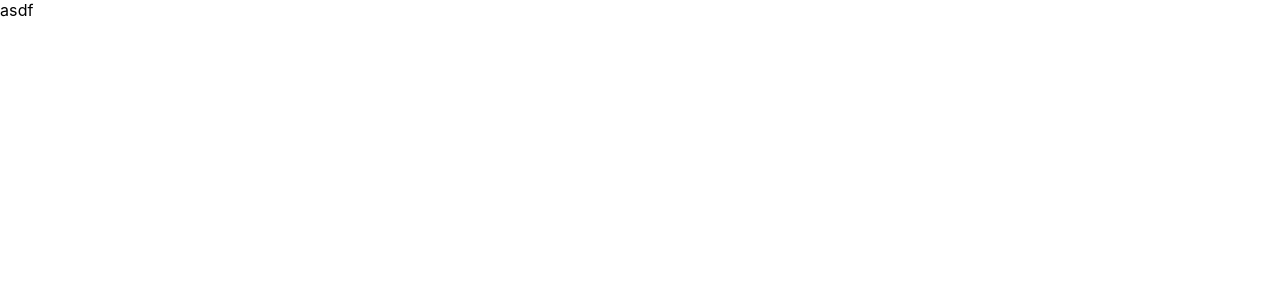
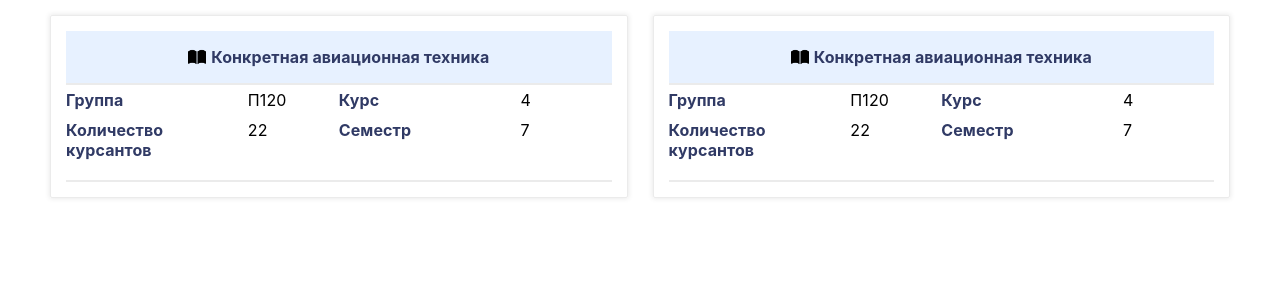
Before and after one commit to VeronikaBogdan/aviation-cards-task, a React (Create React App) app: page / in a window 1280 px wide. Shown: the top 300 px of the page. Built offline with nearby package versions, Linux system fonts and the light colour scheme.

Commit message:
feat: implement header and details-info of card

```diff
--- a/src/app.js
+++ /dev/null
@@ -1,3 +0,0 @@
-const App = () => <div>asdf</div>;
-
-export default App;
--- /dev/null
+++ b/src/app.jsx
@@ -0,0 +1,10 @@
+import { Card } from './components/card';
+
+import { StyledContainer } from './components/layout/container';
+
+export const App = () => (
+  <StyledContainer>
+    <Card />
+    <Card />
+  </StyledContainer>
+);
--- /dev/null
+++ b/src/components/card/card.jsx
@@ -0,0 +1,14 @@
+import { Header, ImageBook, StyledCard } from './styled-card';
+
+import book from '../../assets/open-book-icon.png';
+import { DetailsInfo } from '../details-info';
+
+export const Card = () => (
+  <StyledCard>
+    <Header>
+      <ImageBook src={book} />
+      <span>Конкретная авиационная техника</span>
+    </Header>
+    <DetailsInfo />
+  </StyledCard>
+);
--- /dev/null
+++ b/src/components/card/index.js
@@ -0,0 +1 @@
+export { Card } from './card';
--- /dev/null
+++ b/src/components/card/styled-card.js
@@ -0,0 +1,32 @@
+import styled from 'styled-components';
+
+import { BLUE, LIGHT_GRAY, SKY } from '../../styles/constant';
+
+export const StyledCard = styled.section`
+  display: flex;
+  flex-direction: column;
+  flex: 1;
+  padding: 15px;
+  border: 1px solid ${LIGHT_GRAY};
+  border-radius: 2px;
+  box-shadow: 0px 0px 5px 1px ${LIGHT_GRAY};
+`;
+
+export const Header = styled.div`
+  display: flex;
+  justify-content: center;
+  align-items: center;
+  gap: 5px;
+  padding: 16px;
+  background-color: ${SKY};
+  font-weight: 700;
+  color: ${BLUE};
+`;
+
+export const ImageBook = styled.img.attrs(({ src }) => ({
+  src: src,
+  alt: 'image: book',
+}))`
+  width: 18px;
+  height: 18px;
+`;
--- /dev/null
+++ b/src/components/details-info/details-info.jsx
@@ -0,0 +1,21 @@
+import { Detail, DetailName, Details } from './styled-details-info';
+
+export const DetailsInfo = () => {
+  const details = [
+    { name: 'Группа', value: 'П120' },
+    { name: 'Курс', value: '4' },
+    { name: 'Количество курсантов', value: '22' },
+    { name: 'Семестр', value: '7' },
+  ];
+
+  return (
+    <Details>
+      {details.map((detail) => (
+        <Detail>
+          <DetailName>{detail.name}</DetailName>
+          <span>{detail.value}</span>
+        </Detail>
+      ))}
+    </Details>
+  );
+};
--- /dev/null
+++ b/src/components/details-info/index.js
@@ -0,0 +1 @@
+export { DetailsInfo } from './details-info';
--- /dev/null
+++ b/src/components/details-info/styled-details-info.js
@@ -0,0 +1,22 @@
+import styled from 'styled-components';
+
+import { BLUE, LIGHT_GRAY } from '../../styles/constant';
+
+export const Details = styled.div`
+  display: grid;
+  grid-template-columns: 1fr 1fr;
+  row-gap: 10px;
+  padding: 5px 0 20px;
+  border-top: 2px solid ${LIGHT_GRAY};
+  border-bottom: 2px solid ${LIGHT_GRAY};
+`;
+
+export const Detail = styled.div`
+  display: grid;
+  grid-template-columns: 2fr 1fr;
+`;
+
+export const DetailName = styled.span`
+  font-weight: 700;
+  color: ${BLUE};
+`;
--- /dev/null
+++ b/src/components/layout/container.js
@@ -0,0 +1,20 @@
+import styled from 'styled-components';
+
+export const StyledContainer = styled.main`
+  display: grid;
+  grid-template-columns: 1fr 1fr;
+  gap: 25px;
+  margin: 0 auto;
+  padding: 15px 0;
+  width: calc(100vw - 100px);
+  max-width: 1440px;
+
+  @media (max-width: 768px) {
+    max-width: 640px;
+  }
+
+  @media (max-width: 320px) {
+    max-width: 288px;
+    width: 100%;
+  }
+`;
--- a/src/index.js
+++ b/src/index.js
@@ -1,7 +1,7 @@
 import React from 'react';
 import ReactDOM from 'react-dom/client';
 
-import App from './app';
+import { App } from './app';
 
 import { GlobalStyles } from './styles/global';
 
--- /dev/null
+++ b/src/styles/constant.js
@@ -0,0 +1,7 @@
+export const LIGHT_GRAY = '#EBEBEB';
+export const DARK_GRAY = '#F2F2F2';
+export const SKY = '#E7F1FF';
+export const LIGHT_BLUE_1 = '#F5FDFF';
+export const LIGHT_BLUE_2 = '#F9FEFF';
+export const BLUE = '#303A65';
+export const GREEN = '#198754';
```
Also changed, not shown: src/assets/open-book-icon.png (added), src/assets/sort-icon.png (added).
